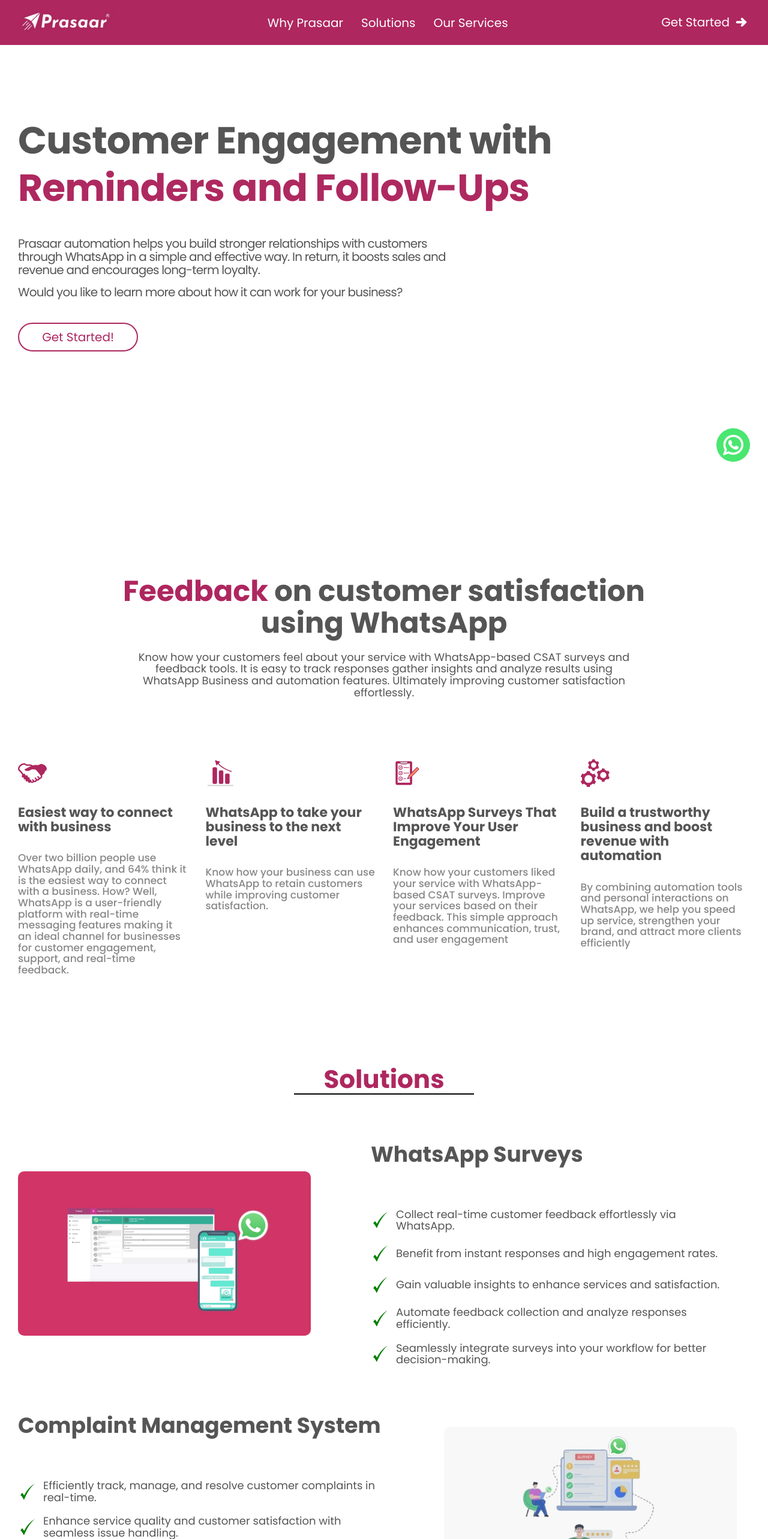
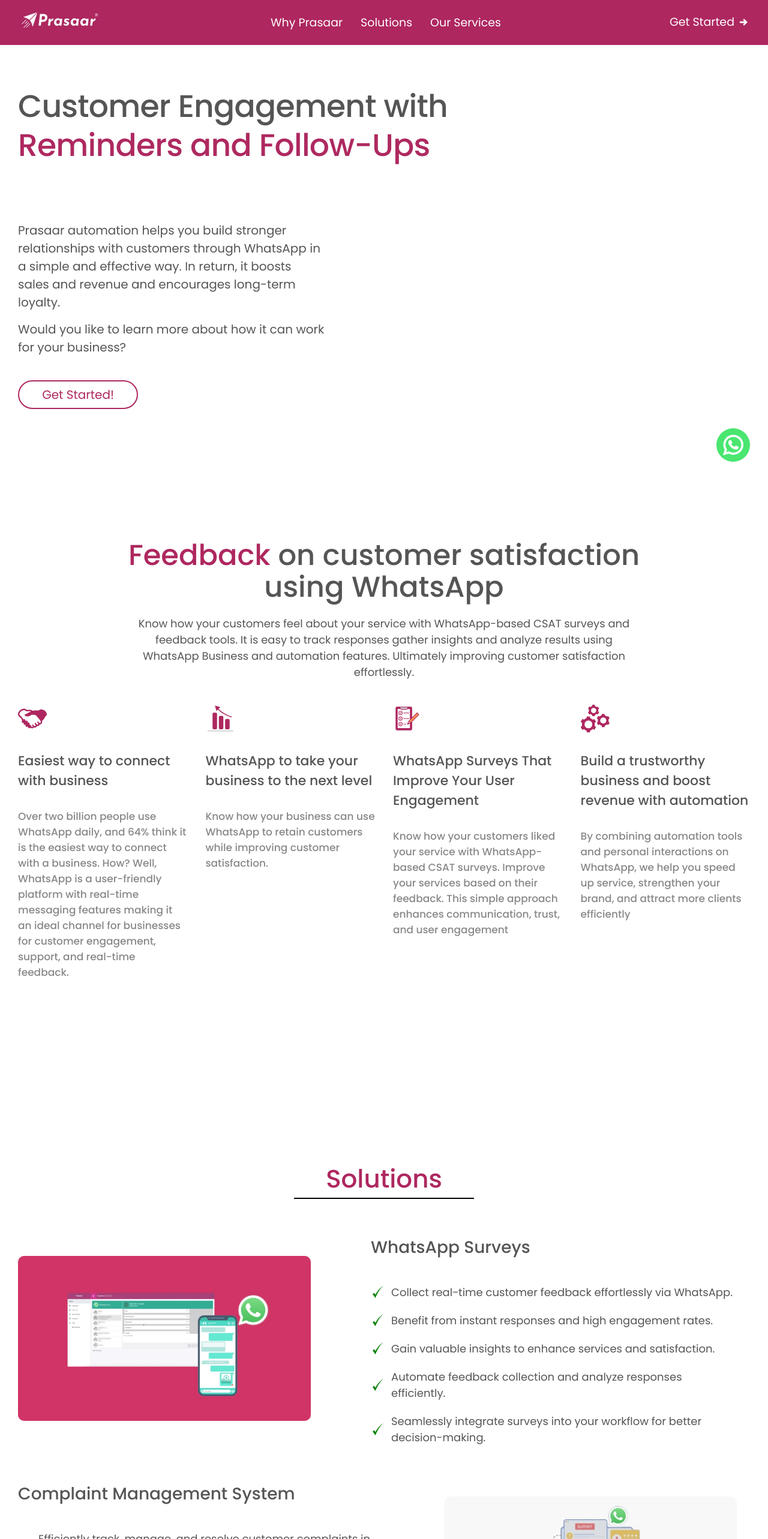
Before and after one commit to Prasaar990/Prasaar, a React (Vite) app: page / in a window 1280 px wide. Shown: the top 2566 px of the page at 60% size. Built offline with nearby package versions, Linux system fonts and the light colour scheme.

Commit message:
made testimonials/services animated

```diff
--- a/index.html
+++ b/index.html
@@ -17,6 +17,7 @@
   <link rel="apple-touch-icon" href="./img/favicons/192.png" sizes="192x192">
   <link rel="stylesheet" href="https://cdnjs.cloudflare.com/ajax/libs/font-awesome/5.15.4/css/all.min.css" />
   <link rel="stylesheet" href="https://cdnjs.cloudflare.com/ajax/libs/font-awesome/6.2.1/css/all.min.css">
+  <link rel="preconnect" href="https://fonts.googleapis.com">
 
 </head>
 
--- a/src/components/layouts/Footer.jsx
+++ b/src/components/layouts/Footer.jsx
@@ -46,8 +46,8 @@
             </li>
             <li>Email: ashok@prasaar.co</li>
             <li>
-              Address: Office 310, Fortuna Business Center, Pimple Saudagar,
-              Pune
+              Address: 310, Fortuna Business Center, Pimple Saudagar,
+              Pune -411027
             </li>
             <li></li>
           </motion.ul>
--- a/src/components/main/HeroSection.jsx
+++ b/src/components/main/HeroSection.jsx
@@ -29,8 +29,8 @@
 
   return (
     <section className={styles.hero}>
-      <div className={styles.heading}>
-        <div className="font42">
+      <div className={styles.left}>
+        <div className={styles.heading}>
           <h1>Customer Engagement with</h1>
           <h1 className={styles.animatedHeading}>
             <motion.div
@@ -67,7 +67,7 @@
           Get Started!
         </Link>
       </div>
-      <div className={styles.img}></div>
+      <div className={styles.right}></div>
     </section>
   );
 }
--- a/src/components/main/Testimonials.jsx
+++ b/src/components/main/Testimonials.jsx
@@ -1,9 +1,26 @@
-import { useState } from "react";
+import { useEffect, useState } from "react";
 import styles from "../../styles/Testimonials.module.css";
 import Testimonial from "./Testimonial";
 
 export default function Testimonials() {
   const [transform, setTransform] = useState(0);
+
+  useEffect(() => {
+    const intervalId = setInterval(() => {
+      setTransform((prevTransform) => {
+        const newTransform = prevTransform - 100;
+        // Reset to 0 if it goes below -800
+        if (newTransform <= -800) {
+          return 0;
+        }
+        return newTransform;
+      });
+    }, 3000);
+
+    // Cleanup the interval on component unmount
+    return () => clearInterval(intervalId);
+  }, []);
+
   return (
     <section className={styles.testimonials} id="testimonials">
       <div className={styles.testimonialsList}>
--- a/src/index.css
+++ b/src/index.css
@@ -2,7 +2,6 @@
   box-sizing: border-box;
   margin: 0;
   padding: 0;
-  line-height: 1.1;
 }
 
 :root {
@@ -70,8 +69,18 @@
 }
 
 .icon24 {
+  width: 2.4rem;
+  height: 2.4rem;
+}
+
+.icon32{
   width: 3.2rem;
   height: 3.2rem;
+}
+
+.icon36{
+  width: 3.6rem;
+  height: 3.6rem;
 }
 
 .icon48 {
--- a/src/styles/Feature.module.css
+++ b/src/styles/Feature.module.css
@@ -1,7 +1,7 @@
 .feature {
   display: flex;
   gap: 10rem;
-  margin-top: 8rem;
+  margin-top: 6rem;
   width: 100%;
   padding: 0 3rem;
 }
@@ -19,11 +19,16 @@
 
 .feature .text {
   display: flex;
-  gap: 5rem;
+  gap: 2rem;
   justify-content: center;
   flex-direction: column;
   align-items: flex-start;
   width: 50%;
+}
+
+.feature div h1 {
+  font-weight: 500;
+  font-size: 2.8rem;
 }
 
 .feature ul {
--- a/src/styles/Features.module.css
+++ b/src/styles/Features.module.css
@@ -1,7 +1,7 @@
 .features {
   width: 100vw;
   overflow: hidden;
-  margin-top: 15rem;
+  margin-top: 20rem;
 }
 
 .features .heading {
@@ -11,4 +11,5 @@
   font-size: 4.2rem;
   color: var(--color-primary);
   border-bottom: 2px solid black;
+  font-weight: 500;
 }
--- a/src/styles/Footer.module.css
+++ b/src/styles/Footer.module.css
@@ -63,6 +63,10 @@
   color: white;
 }
 
+.footer .followUs h2 {
+  font-weight: 500;
+}
+
 @media (max-width: 40em) {
   .footerContent {
     display: grid;
--- a/src/styles/Header.module.css
+++ b/src/styles/Header.module.css
@@ -2,7 +2,7 @@
   background-color: var(--color-primary);
   width: 100vw;
   height: 7.5rem;
-  font-size: 2rem;
+  font-size: 1.9rem;
   display: flex;
   justify-content: space-between;
   align-items: center;
@@ -25,7 +25,7 @@
 }
 
 .header .logo {
-  width: 16rem;
+  width: 14rem;
 }
 
 .header .nav ul {
@@ -94,7 +94,7 @@
 
 .header .secreteMessage {
   position: fixed;
-  bottom: 3.6rem;
+  bottom: 3.2rem;
   right: 10rem;
   color: black;
   font-size: 1.8rem;
--- a/src/styles/HeroSection.module.css
+++ b/src/styles/HeroSection.module.css
@@ -1,24 +1,26 @@
 .hero {
-  padding: 25vh 3rem 3rem 3rem;
+  padding: 20vh 3rem 3rem 3rem;
   width: 100vw;
   height: 100vh;
   display: flex;
-  justify-content: space-around;
+  justify-content: space-between;
 }
 
-.hero .heading {
-  width: 100%;
+.hero .left {
+  width: 70%;
   display: flex;
   flex-direction: column;
   gap: 4rem;
 }
 
-.hero .heading div {
-  letter-spacing: -0.8px;
+.hero .heading h1 {
+  font-size: 5.6rem;
+  font-weight: 500;
 }
 
-.hero h1 {
-  margin-bottom: 1rem;
+.hero .heading {
+  letter-spacing: -0.8px;
+  line-height: 1.25;
 }
 
 .hero .subHeading {
@@ -60,20 +62,52 @@
   justify-content: center;
 }
 
+@media (max-width: 85em) {
+  .hero {
+    padding: 18vh 3rem 3rem 3rem;
+  }
+  .hero .heading h1 {
+    font-size: 5.2rem;
+  }
+  .hero .subHeading {
+    margin-top: 9rem;
+  }
+}
+
 @media (max-width: 66em) {
+  .hero {
+    padding: 13vh 3rem 3rem 3rem;
+  }
   .hero .subHeading {
     margin-top: 10rem;
   }
 }
+
 @media (max-width: 50em) {
   .hero {
     padding: 15vh 3rem 3rem 3rem;
+  }
+
+  .hero .heading h1 {
+    font-size: 4.8rem;
   }
 }
 
 @media (max-width: 40em) {
   .hero .subHeading {
     width: 80%;
+  }
+
+  .hero .subHeading {
+    margin-top: 12rem;
+  }
+
+  .hero .left {
+    width: 90%;
+  }
+
+  .hero .right {
+    display: none;
   }
 }
 
@@ -83,20 +117,33 @@
   }
 
   .hero .subHeading {
-    margin-top: 15rem;
+    margin-top: 12rem;
   }
 
   .hero .subHeading {
     width: 90%;
   }
-  .hero .heading {
+
+  .hero .heading h1 {
     gap: 4rem;
   }
 }
 
 @media (max-width: 35em) {
+  .hero .heading h1 {
+    font-size: 4.8rem;
+  }
+
+  .hero .heading {
+    line-height: 1.3;
+  }
+
   .hero .subHeading {
     margin-top: 13rem;
+  }
+
+  .hero .left {
+    width: 100%;
   }
 }
 
@@ -107,6 +154,10 @@
 }
 
 @media (max-width: 29em) {
+  .hero .heading h1 {
+    font-size: 4rem;
+  }
+
   .hero {
     padding: 12vh 2rem 2rem 3rem;
   }
--- a/src/styles/Info.module.css
+++ b/src/styles/Info.module.css
@@ -1,8 +1,7 @@
 .info {
-  margin-top: 16rem;
   width: 100%;
   height: 100%;
-  padding: 0 3rem;
+  padding: 10rem 3rem;
 }
 
 .info .mainHeading {
@@ -11,6 +10,11 @@
   justify-content: center;
   align-items: center;
   text-align: center;
+  line-height: 1.1;
+}
+
+.info .mainHeading h1 {
+  font-weight: 500;
 }
 
 .info .subHeading {
@@ -29,7 +33,6 @@
   gap: 3rem;
   width: 100%;
   height: 100%;
-  margin-top: 10rem;
 }
 
 .info .main .infoIcon {
@@ -49,6 +52,7 @@
 
 .info .main div h3 {
   font-size: 2.2rem;
+  font-weight: 500;
 }
 
 .info .main div p {
--- a/src/styles/Testimonial.module.css
+++ b/src/styles/Testimonial.module.css
@@ -27,12 +27,13 @@
 
 .sectionTestimonial header h2 {
   font-size: 2.2rem;
+  font-weight: 500;
 }
 
 .sectionTestimonial header p {
   font-size: 1.7rem;
   font-weight: 600;
-  color: #888;
+  color: #a3a2a2;
 }
 
 .sectionTestimonial img {
```
